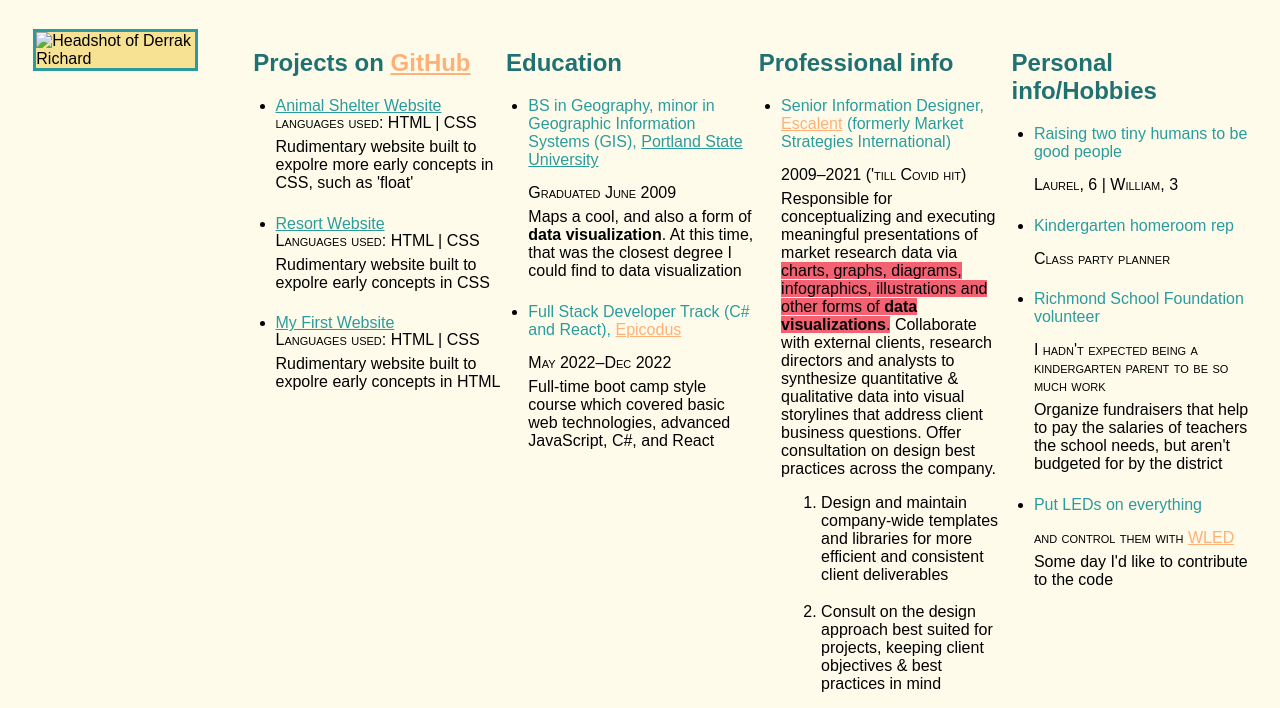
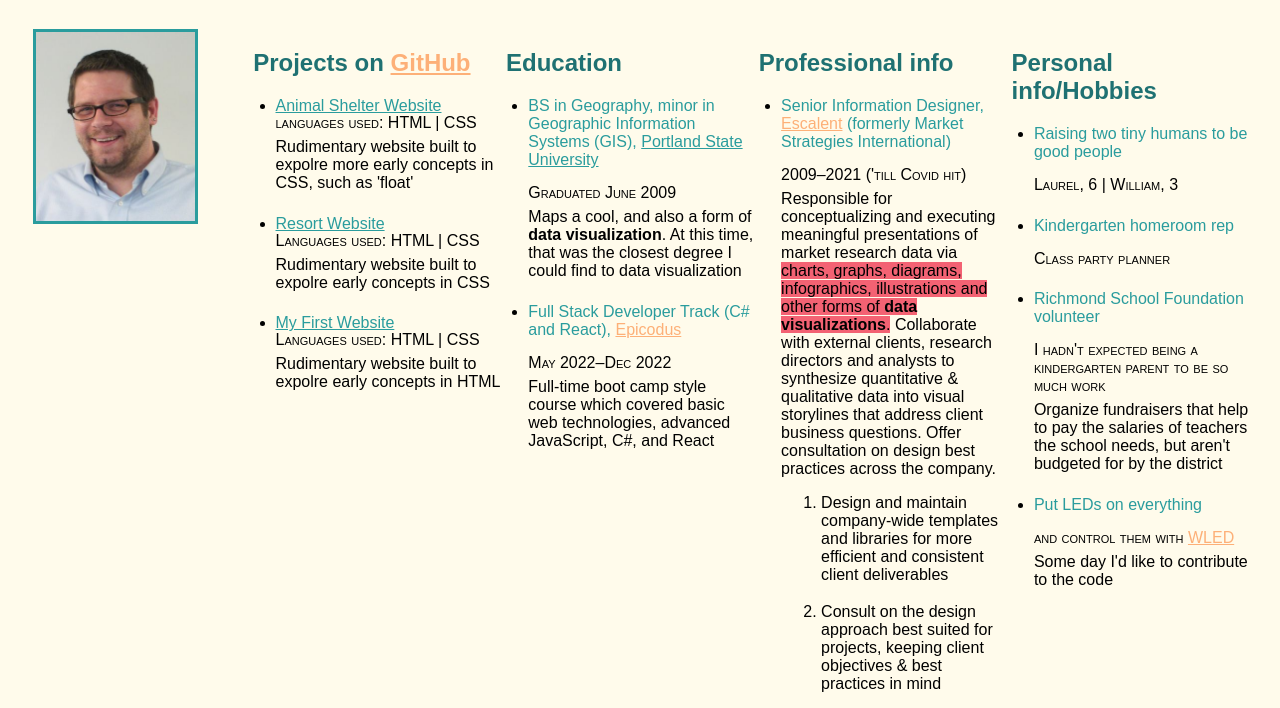
Before and after one commit to derrak/portfolio, a plain HTML site: page index.html in a window 1280 px wide. Shown: the part 90-798 px from the top of the page. Drawn offline with Linux system fonts and the light colour scheme; the site is published under a folder, as on GitHub Pages, so addresses that start at the root find nothing.

Commit message:
fix image link

```diff
--- a/index.html
+++ b/index.html
@@ -9,7 +9,7 @@
  </head>
  <body>
   <h1>Derrak Richard</h1>
-  <img class="image" src="/docs/assets/images/derrak.jpg" alt="Headshot of Derrak Richard">
+  <img class="image" src="docs/assets/images/derrak.jpg" alt="Headshot of Derrak Richard">
 
   <div class="column">
     <h2>Projects on <a href="https://github.com/derrak">GitHub</a></h2>
```
